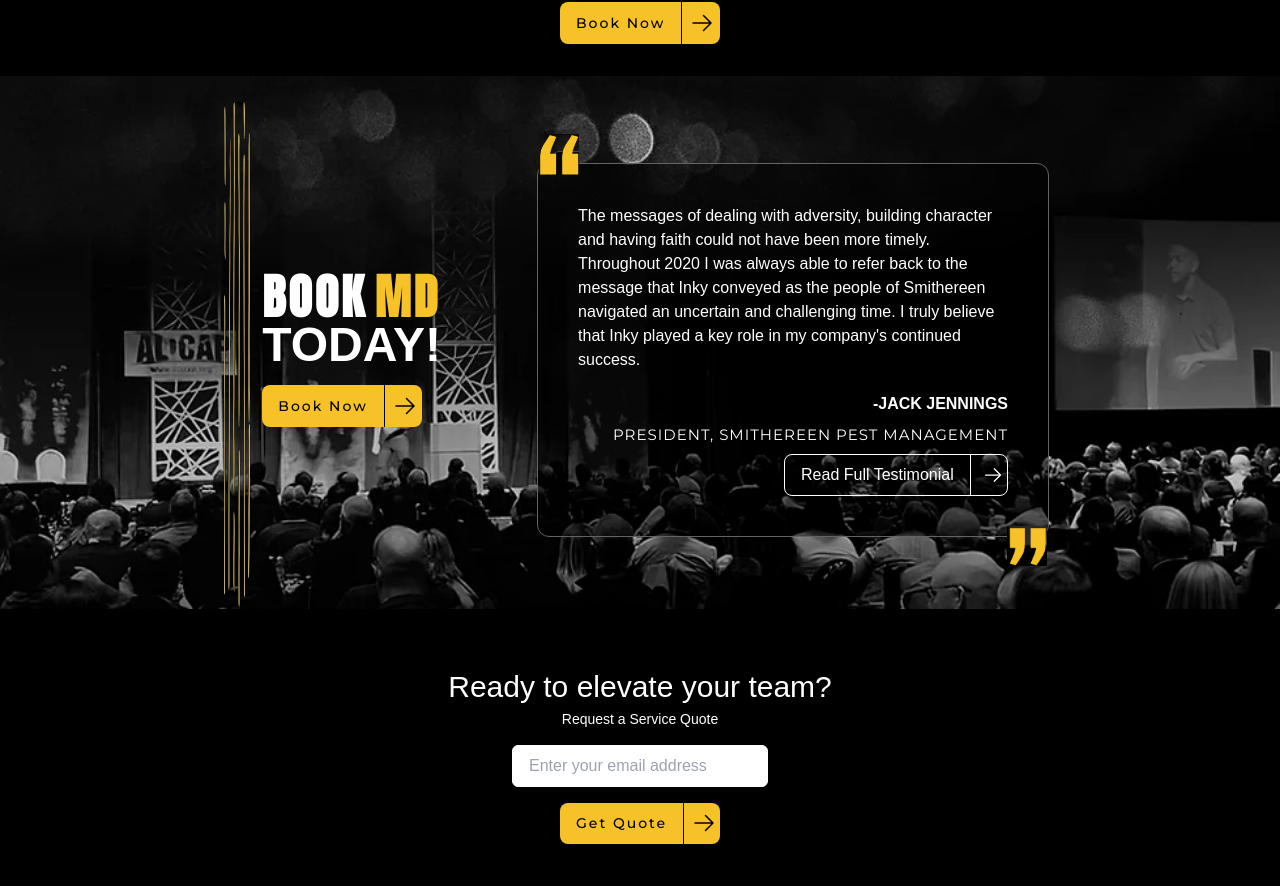
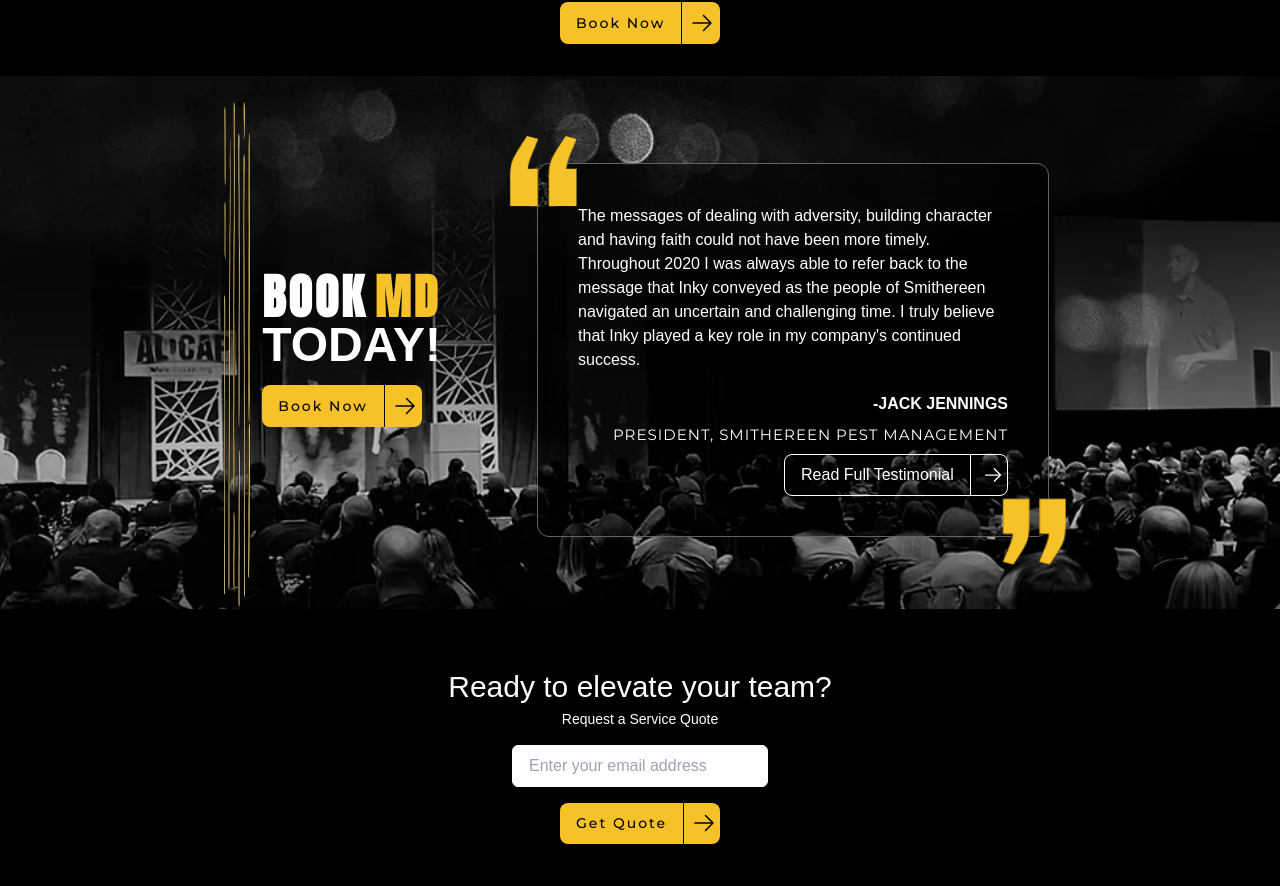
Before and after one commit to allanXQ/inky-ui, a React (Vite) app: page /home in a window 1280 px wide. Shown: the part 2977-3863 px from the top of the page. Built offline with nearby package versions, Linux system fonts and the light colour scheme; no server answers.

Commit message:
update quotes

```diff
--- a/src/Pages/Home.jsx
+++ b/src/Pages/Home.jsx
@@ -339,9 +339,9 @@ export default function Home() {
           <div className="testimonial-container flex flex-col gap-5 border border-[#636363] rounded-xl lg:max-w-[40vw] h-fit p-10 relative ">
             <img
               src="./topquote.png"
-              width={40}
-              height={40}
-              className="absolute top-[-30px] left-[1px]"
+              width={70}
+              height={30}
+              className="absolute top-[-30px] left-[-30px]"
             />
             <p>
               The messages of dealing with adversity, building character and
@@ -383,9 +383,9 @@ export default function Home() {
             </div>
             <img
               src="./bottomquote.png"
-              width={40}
-              height={40}
-              className="absolute bottom-[-30px] right-[1px]"
+              width={70}
+              height={30}
+              className="absolute bottom-[-30px] right-[-20px]"
             />
           </div>
         </div>
```
Also changed, not shown: public/bottomquote.png, public/topquote.png.
